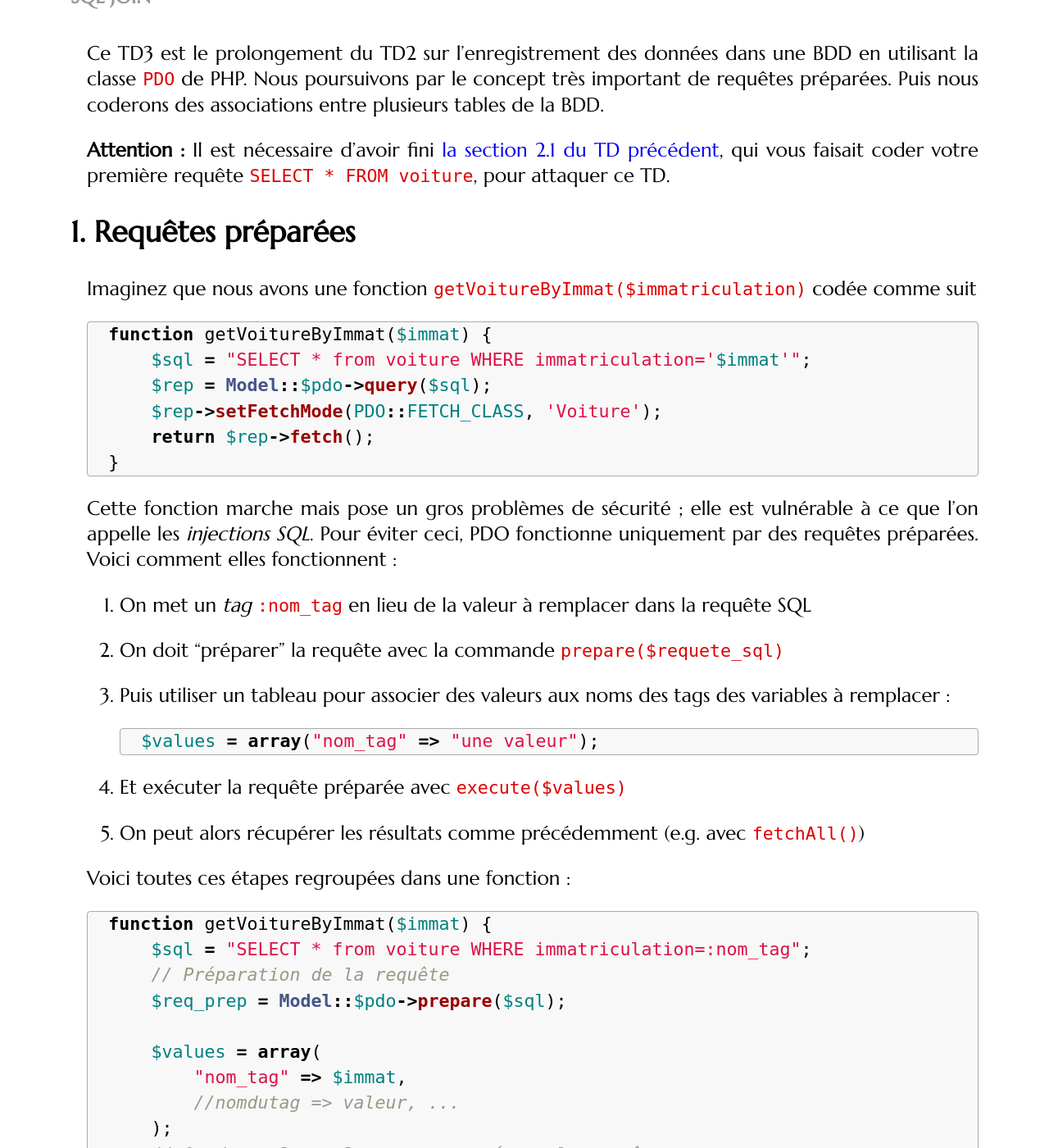
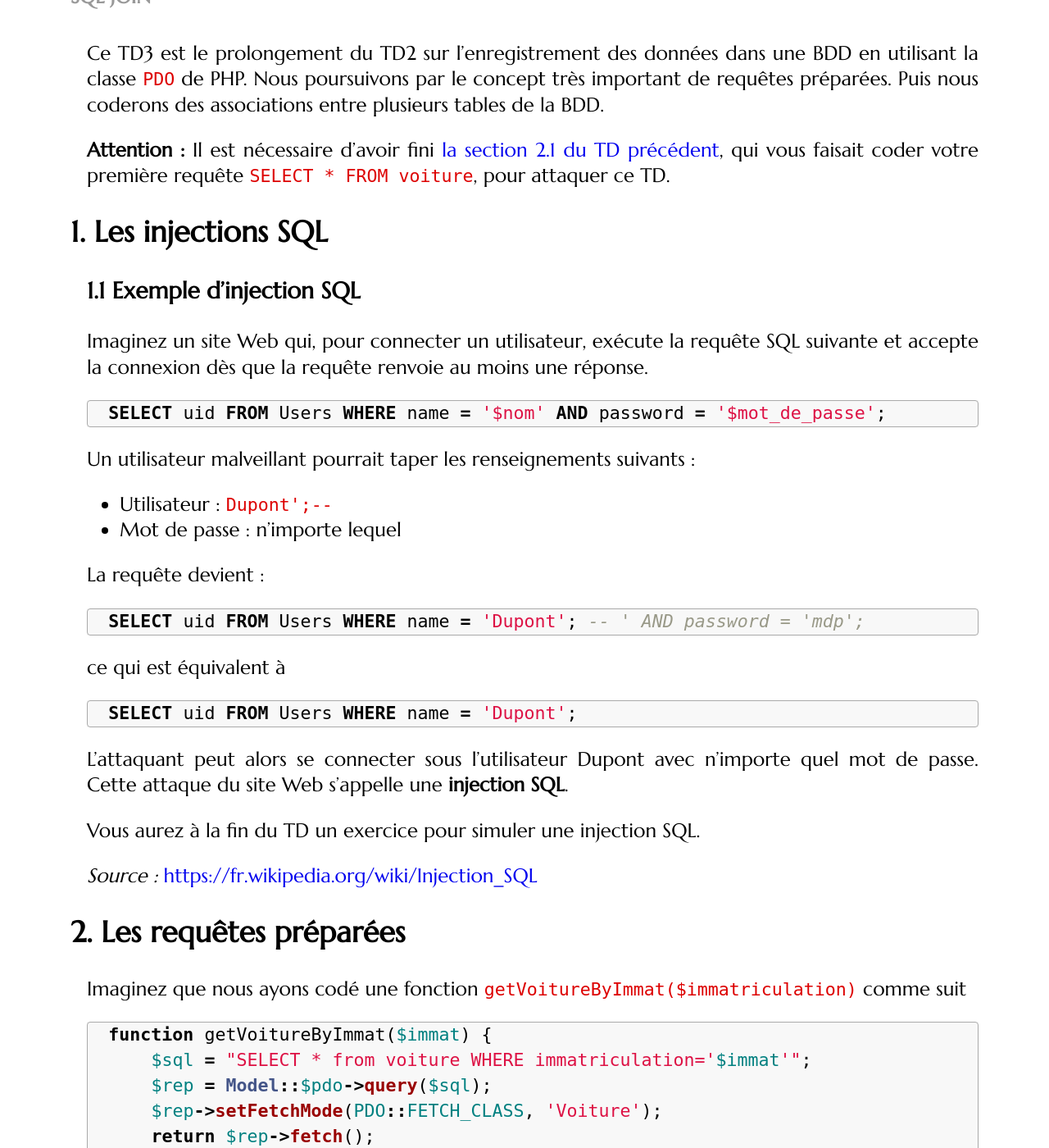
Before and after one commit to romainlebreton/R3.01-DeveloppementWeb, a Jekyll site: the page built from tutorials/tutorial3.md, in a window 1280 px wide and 1400 px high, scrolled down 194 px. Shown: the whole window at 82% size. Built offline with Jekyll 4.4.1, drawn with Linux system fonts in a browser that asks for light colours; some web fonts are replaced; some of the changed text lies outside the part shown.

Commit message:
More explanation about SQL injection in tutorial3

````diff
--- a/tutorials/tutorial3.md
+++ b/tutorials/tutorial3.md
@@ -3,6 +3,8 @@ title: TD3 &ndash; Requêtes préparées et association de classes
 subtitle: SQL JOIN
 layout: tutorial
 ---
+
+<!-- Expliquer comment les requêtes préparées empêchent les injections SQL -->
 
 Ce TD3 est le prolongement du TD2 sur l'enregistrement des données dans une BDD
 en utilisant la classe `PDO` de PHP. Nous poursuivons par le concept très
@@ -14,16 +16,47 @@ plusieurs tables de la BDD.
   qui vous faisait coder votre première requête `SELECT * FROM voiture`, pour
   attaquer ce TD.
 
-## Requêtes préparées
 
-<!--et insertion d'éléments dans la base-->
+## Les injections SQL
 
-<!--
-Intervention sur les injections SQL avec un exemple simple
--->
+### Exemple d'injection SQL
 
-Imaginez que nous avons une fonction `getVoitureByImmat($immatriculation)` codée comme
-suit
+Imaginez un site Web qui, pour connecter un utilisateur, exécute la requête SQL
+suivante et accepte la connexion dès que la requête renvoie au moins une
+réponse.
+
+```sql
+SELECT uid FROM Users WHERE name = '$nom' AND password = '$mot_de_passe';
+```
+
+Un utilisateur malveillant pourrait taper les renseignements suivants :
+
+* Utilisateur : `Dupont';--`
+* Mot de passe : n'importe lequel
+
+La requête devient :
+
+```sql
+SELECT uid FROM Users WHERE name = 'Dupont'; -- ' AND password = 'mdp';
+```
+
+ce qui est équivalent à
+
+```sql
+SELECT uid FROM Users WHERE name = 'Dupont';
+```
+
+L'attaquant peut alors se connecter sous l'utilisateur Dupont avec n'importe
+quel mot de passe. Cette attaque du site Web s'appelle une **injection SQL**.
+
+Vous aurez à la fin du TD un exercice pour simuler une injection SQL.
+
+*Source :* [https://fr.wikipedia.org/wiki/Injection_SQL](https://fr.wikipedia.org/wiki/Injection_SQL)
+
+## Les requêtes préparées
+
+Imaginez que nous ayons codé une fonction `getVoitureByImmat($immatriculation)`
+comme suit
 
 ```php?start_inline=1
 function getVoitureByImmat($immat) {
@@ -34,14 +67,14 @@ function getVoitureByImmat($immat) {
 }
 ```
 
-Cette fonction marche mais pose un gros problèmes de sécurité ; elle est
-vulnérable à ce que l'on appelle les *injections SQL*.
-<!--
-Faire une démo d'injection SQL
-L'utilisateur pourrait rentrer dans `$immatriculation` quelque chose d'autre
--->
-Pour éviter ceci, PDO fonctionne uniquement par des requêtes préparées. Voici
-comment elles fonctionnent :
+Cette fonction marche mais pose un gros problème de sécurité ; elle est
+vulnérable aux **injections SQL** et un utilisateur pourrait faire comme dans
+l'exemple précédent pour exécuter le code SQL qu'il souhaite.
+
+
+Pour empécher les **injections SQL**, nous allons utiliser une fonctionnalité
+qui s'appelle les **requêtes préparées** et qui est fournie par PDO. Voici
+comment les requêtes préparées fonctionnent :
 
 1. On met un *tag* `:nom_tag` en lieu de la valeur à remplacer dans la requête
 SQL
@@ -344,47 +377,49 @@ récupère l'identifiant envoyé par le formulaire.
 ## Créez une injection SQL
 
 Si vous êtes en avance sur les TDs, nous vous proposons de créer un exemple
-d'injection SQL.
+d'injection SQL. Mettons en place notre attaque SQL :
 
-1. Commencez par lire
-[les notes complémentaires au sujet des injections SQL]({{site.baseurl}}/assets/tut3-complement.html#exemple-dinjection-sql).
-
-1. Mettons en place nos attaques SQL :
-
-   1. Pour ne pas supprimer une table importante, créons un table `voiture2` qui ne craint rien :
-
-      * allez dans PHPMyAdmin et cliquez sur votre base de donnée (celle dont le
-        nom est votre login à l'IUT)
-      * Dans l'onglet SQL `Importer`, donnez le fichier
-        [`voiture2.sql`]({{site.baseurl}}/assets/TD3/voiture2.sql) qui créera une table
-        `voiture2` avec quelques voitures
-
-   1. Nous vous fournissons le fichier PHP que nous allons attaquer :
-   [`formGetImmatSQL.php`]({{site.baseurl}}/assets/TD3/formGetImmatSQL.php)
-   Ce fichier contient un formulaire qui affiche les informations d'une voiture
-   étant donnée son immatriculation.
-   **Testez** ce fichier en donnant une immatriculation existante.
-   **Lisez** le code pour être sûr de bien comprendre le fonctionnement de cette
-     page (et demandez au professeur si vous ne comprennez pas tout !).
+1. Pour ne pas supprimer une table importante, créons un table `voiture2` qui ne craint rien :
+    * allez dans PHPMyAdmin et cliquez sur votre base de donnée (celle dont le
+     nom est votre login à l'IUT)
+   * Dans l'onglet SQL `Importer`, donnez le fichier
+     [`voiture2.sql`]({{site.baseurl}}/assets/TD3/voiture2.sql) qui créera une table
+     `voiture2` avec quelques voitures
+ 1. Nous vous fournissons le fichier PHP que nous allons attaquer :
+[`formGetImmatSQL.php`]({{site.baseurl}}/assets/TD3/formGetImmatSQL.php)
+Ce fichier contient un formulaire qui affiche les informations d'une voiture
+étant donnée son immatriculation.
+**Testez** ce fichier en donnant une immatriculation existante.
+**Lisez** le code pour être sûr de bien comprendre le fonctionnement de cette
+  page (et demandez au professeur si vous ne comprennez pas tout !).
 
 1. Le point clé de ce fichier est que la fonction `getVoitureByImmat` a été
    codée sans requête préparée et est vulnérable aux injections SQL.
 
    ```php?start_inline=1
    function getVoitureByImmat($immat) {
-       $sql = "SELECT * from voiture WHERE immatriculation='$immat'";
+       $sql = "SELECT * from voiture2 WHERE immatriculation='$immat'";
        $rep = Model::$pdo->query($sql);
        $rep->setFetchMode(PDO::FETCH_CLASS, 'Voiture');
        return $rep->fetch();
    }
    ```
 
-   * Trouvez ce qu'il faut taper dans le formulaire pour que `getVoitureByImmat`
-     vide la table `voiture2` (SQL Truncate).
+   **Trouvez** ce qu'il faut taper dans le formulaire pour que
+     `getVoitureByImmat` vide la table `voiture2` (SQL Truncate).
 
 <!--
 '; TRUNCATE voiture2; --
 -->
+
+### Un cas concret
+
+Pour éviter les radars, il y a des petits malins.
+
+ <p style="text-align:center">
+ ![Requête HTTP]({{site.baseurl}}/assets/injection-sql-radar.jpg)
+ </p>
+
 
 ## Et si le temps le permet...
 
````
Also changed, not shown: assets/tut3-complement.md (+1 -41 lines), index.md (+1 -1 lines), tutorials/tutorial2.md (+2 -0 lines).
